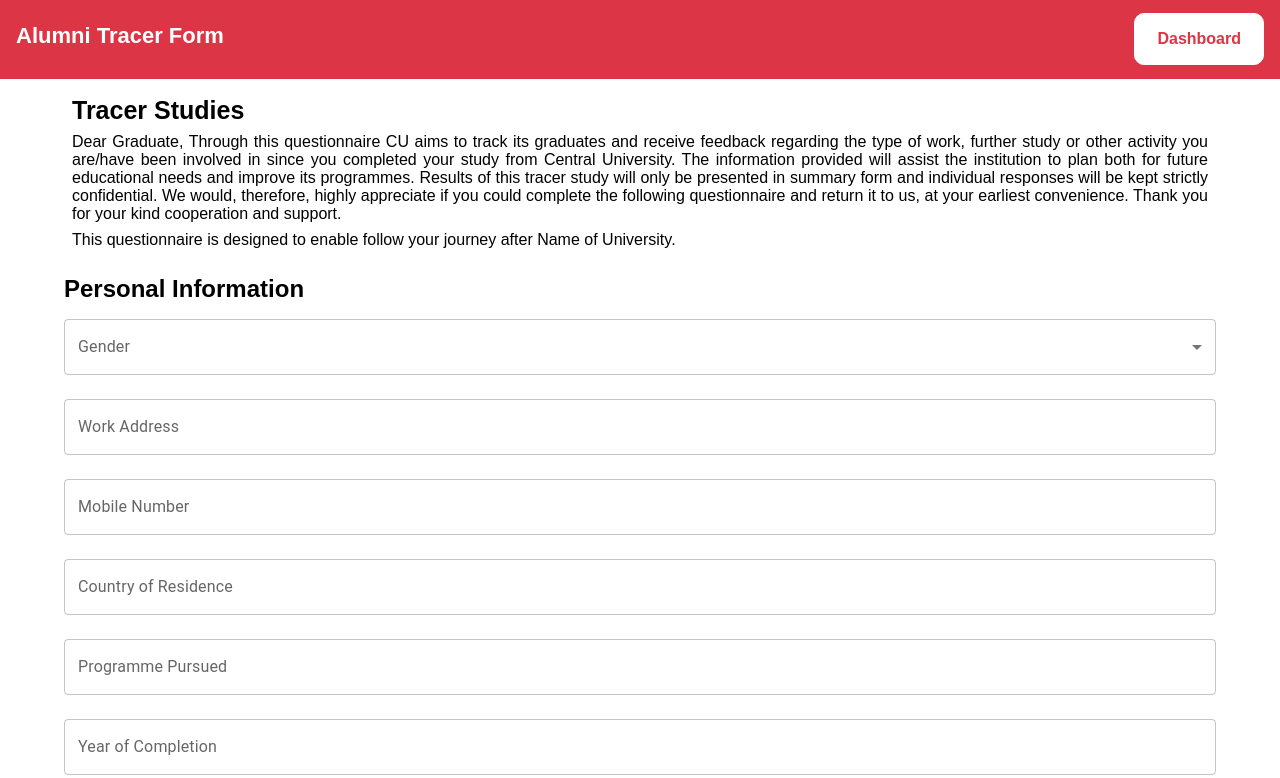
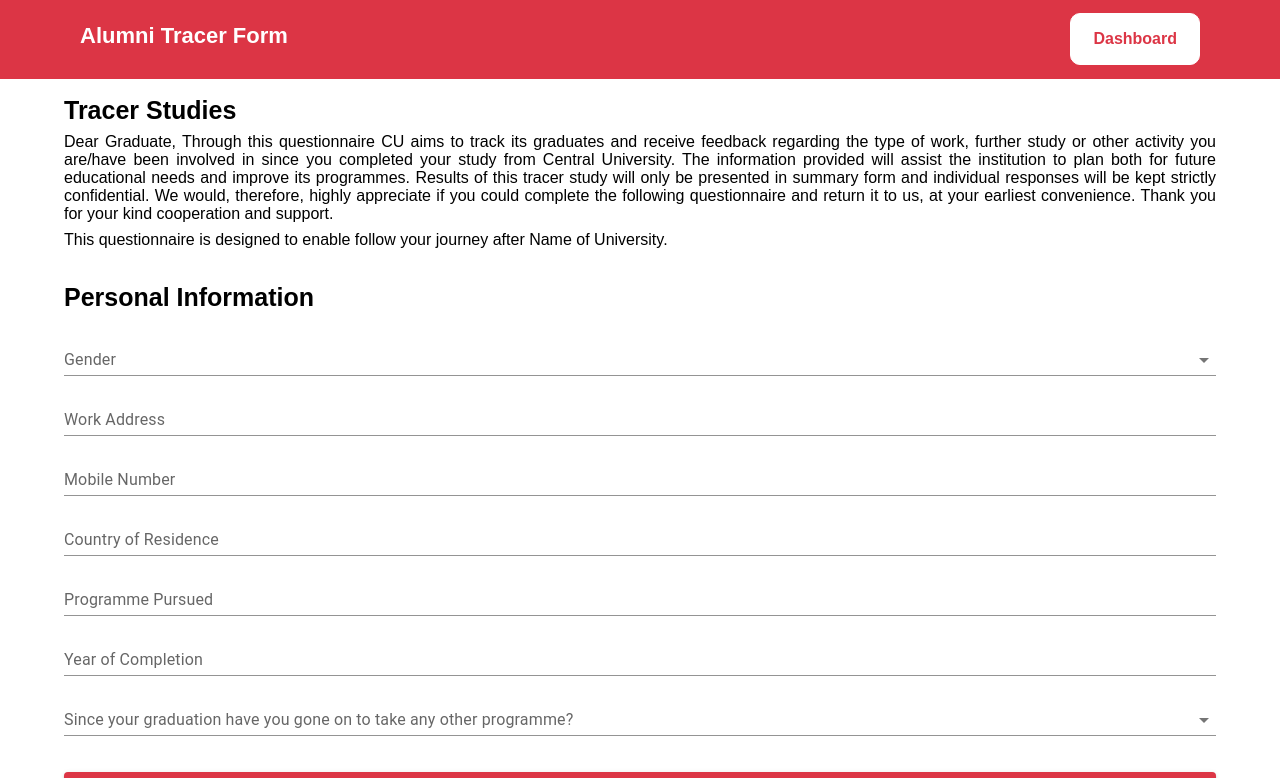
Before and after one commit to SoftLife0/TracerForm, a React (Create React App) app: page / in a window 1280 px wide. Shown: the top 778 px of the page. Built offline with nearby package versions, Linux system fonts and the light colour scheme; a web font is replaced by a local one.

Commit message:
done with skills and intention form section and writing logic for step forms

```diff
--- a/src/App.css
+++ b/src/App.css
@@ -23,11 +23,11 @@ body {
 .headings h2 {
     font-size: 25px;
     font-family: 'SF UI Display ', sans-serif;
-    margin: 1vh;
+    margin: 1vh 0;
 }
 
 .headings p {
     text-align: justify;
     font-family: 'SF UI Display ', sans-serif;
-    margin: 1vh;
+    margin: 1vh 0;
 }
--- a/src/components/Employment.jsx
+++ b/src/components/Employment.jsx
@@ -96,7 +96,8 @@ const Employment = ({ formData, onChange }) => {
         value={formData.current}
         onChange={handleInputChange}
         fullWidth
-        margin="normal"
+        margin="dense"
+        variant="standard"
       >
         {currentOptions.map(option => (
           <MenuItem key={option.value} value={option.value}>
@@ -112,7 +113,8 @@ const Employment = ({ formData, onChange }) => {
         value={formData.job}
         onChange={handleInputChange}
         fullWidth
-        margin="normal"
+        margin="dense"
+        variant="standard"
       >
         {jobOptions.map(option => (
           <MenuItem key={option.value} value={option.value}>
@@ -128,7 +130,8 @@ const Employment = ({ formData, onChange }) => {
         value={formData.serviceOptions}
         onChange={handleInputChange}
         fullWidth
-        margin="normal"
+        margin="dense"
+        variant="standard"
       >
         {serviceOptions.map(option => (
           <MenuItem key={option.value} value={option.value}>
@@ -143,7 +146,8 @@ const Employment = ({ formData, onChange }) => {
         value={formData.orgname}
         onChange={handleInputChange}
         fullWidth
-        margin="normal"
+        margin="dense"
+        variant="standard"
       />
 
       <TextField
@@ -152,7 +156,8 @@ const Employment = ({ formData, onChange }) => {
         value={formData.orgadd}
         onChange={handleInputChange}
         fullWidth
-        margin="normal"
+        margin="dense"
+        variant="standard"
       />
 
       <TextField
@@ -161,7 +166,8 @@ const Employment = ({ formData, onChange }) => {
         value={formData.title}
         onChange={handleInputChange}
         fullWidth
-        margin="normal"
+        margin="dense"
+        variant="standard"
       />
 
       <TextField
@@ -171,7 +177,8 @@ const Employment = ({ formData, onChange }) => {
         value={formData.orgtypeOptions}
         onChange={handleInputChange}
         fullWidth
-        margin="normal"
+        margin="dense"
+        variant="standard"
       >
         {orgtypeOptions.map(option => (
           <MenuItem key={option.value} value={option.value}>
@@ -187,7 +194,8 @@ const Employment = ({ formData, onChange }) => {
         value={formData.salaryOptions}
         onChange={handleInputChange}
         fullWidth
-        margin="normal"
+        margin="dense"
+        variant="standard"
       >
         {salaryOptions.map(option => (
           <MenuItem key={option.value} value={option.value}>
@@ -203,7 +211,8 @@ const Employment = ({ formData, onChange }) => {
         value={formData.employmentOptions}
         onChange={handleInputChange}
         fullWidth
-        margin="normal"
+        margin="dense"
+        variant="standard"
       >
         {employmentOptions.map(option => (
           <MenuItem key={option.value} value={option.value}>
@@ -219,7 +228,8 @@ const Employment = ({ formData, onChange }) => {
         value={formData.skillsOptions}
         onChange={handleInputChange}
         fullWidth
-        margin="normal"
+        margin="dense"
+        variant="standard"
       >
         {skillsOptions.map(option => (
           <MenuItem key={option.value} value={option.value}>
@@ -235,7 +245,8 @@ const Employment = ({ formData, onChange }) => {
         value={formData.timeframeOptions}
         onChange={handleInputChange}
         fullWidth
-        margin="normal"
+        margin="dense"
+        variant="standard"
       >
         {timeframeOptions.map(option => (
           <MenuItem key={option.value} value={option.value}>
@@ -251,7 +262,8 @@ const Employment = ({ formData, onChange }) => {
         value={formData.earnOptions}
         onChange={handleInputChange}
         fullWidth
-        margin="normal"
+        margin="dense"
+        variant="standard"
       >
         {earnOptions.map(option => (
           <MenuItem key={option.value} value={option.value}>
--- a/src/components/FormField.jsx
+++ b/src/components/FormField.jsx
@@ -14,7 +14,7 @@ const FormField = ({ label, type, value, onChange, options }) => {
           select
           label={label}
           value={value}
-          margin='normal'
+          margin='dense'
           onChange={handleChange}
           name={label.toLowerCase().replace(/\s+/g, '_')} // Convert label to lowercase and replace spaces with underscores
         >
@@ -30,7 +30,7 @@ const FormField = ({ label, type, value, onChange, options }) => {
           type={type} // Set input type dynamically
           label={label}
           value={value}
-          margin='normal'
+          margin='dense'
           onChange={handleChange}
           name={label.toLowerCase().replace(/\s+/g, '_')} // Convert label to lowercase and replace spaces with underscores
         />
--- a/src/components/Header.jsx
+++ b/src/components/Header.jsx
@@ -1,15 +1,15 @@
-// import { Container } from '@mui/material';
+import { Container } from '@mui/material';
 import React from 'react';
 
 const Header = () => {
   return (
     <div style={{ position: 'fixed', width: '100%', zIndex: '100', top: '0', backgroundColor: '#dc3545', borderBottom: '1px solid #dc3545' }}>
+          <Container>
         <nav className="navbar navbar-expand-lg navbar-light bg-light" style={{ padding: '13px 16px', display: 'flex', justifyContent: 'space-between' }}>
-          {/* <Container> */}
           <a className="navbar-brand" href="/" style={{ color: '#fff', fontWeight: '800', fontSize: '22px', textDecoration: 'none', paddingTop:'10px'}}>Alumni Tracer Form</a>
           <button className="pill-button">Dashboard</button>
         </nav>
-        {/* </Container> */}
+        </Container>
     </div>
 
   );
--- a/src/components/Info.jsx
+++ b/src/components/Info.jsx
@@ -31,8 +31,8 @@ const Info = ({ formData, onChange }) => {
   return (
     <div>
 
-      <div className='title'>
-        <h4 style={{ fontWeight: 'bold', fontSize: '24px', margin: '0' }}>Personal Information</h4>
+      <div className='headings'>
+        <h2>Personal Information</h2>
       </div>
 
       <TextField
@@ -42,7 +42,8 @@ const Info = ({ formData, onChange }) => {
         value={formData.gender}
         onChange={handleInputChange}
         fullWidth
-        margin="normal"
+        margin="dense"
+        variant="standard"
       >
         {genderOptions.map(option => (
           <MenuItem key={option.value} value={option.value}>
@@ -57,7 +58,8 @@ const Info = ({ formData, onChange }) => {
         value={formData.workAddress}
         onChange={handleInputChange}
         fullWidth
-        margin="normal"
+        margin="dense"
+        variant="standard"
       />
 
       <TextField
@@ -66,7 +68,8 @@ const Info = ({ formData, onChange }) => {
         value={formData.mobileNumber}
         onChange={handleInputChange}
         fullWidth
-        margin="normal"
+        margin="dense"
+        variant="standard"
       />
 
       <TextField
@@ -75,7 +78,8 @@ const Info = ({ formData, onChange }) => {
         value={formData.residence}
         onChange={handleInputChange}
         fullWidth
-        margin="normal"
+        margin="dense"
+        variant="standard"
       />
 
       <TextField
@@ -84,7 +88,8 @@ const Info = ({ formData, onChange }) => {
         value={formData.programmePursued}
         onChange={handleInputChange}
         fullWidth
-        margin="normal"
+        margin="dense"
+        variant="standard"
       />
 
       <TextField
@@ -94,7 +99,8 @@ const Info = ({ formData, onChange }) => {
         value={formData.yearOfCompletion}
         onChange={handleInputChange}
         fullWidth
-        margin="normal"
+        margin="dense"
+        variant="standard"
       />
 
       <TextField
@@ -104,7 +110,8 @@ const Info = ({ formData, onChange }) => {
         value={formData.others}
         onChange={handleInputChange}
         fullWidth
-        margin="normal"
+        margin="dense"
+        variant="standard"
       >
         {othersOptions.map(option => (
           <MenuItem key={option.value} value={option.value}>
@@ -121,7 +128,8 @@ const Info = ({ formData, onChange }) => {
           value={formData.pro}
           onChange={handleInputChange}
           fullWidth
-          margin="normal"
+          margin="dense"
+          variant="standard"
         />
 
         {/* Additional fields for the "Yes" option */}
@@ -131,7 +139,8 @@ const Info = ({ formData, onChange }) => {
           value={formData.institution}
           onChange={handleInputChange}
           fullWidth
-          margin="normal"
+          margin="dense"
+          variant="standard"
         />
 
         <TextField
@@ -141,7 +150,8 @@ const Info = ({ formData, onChange }) => {
           value={formData.completed}
           onChange={handleInputChange}
           fullWidth
-          margin="normal"
+          margin="dense"
+          variant="standard"
         />
 
         <TextField
@@ -151,7 +161,8 @@ const Info = ({ formData, onChange }) => {
             value={formData.satisfaction}
             onChange={handleInputChange}
             fullWidth
-            margin="normal"
+            margin="dense"
+            variant="standard"
           >
             {satisfactionOptions.map(option => (
               <MenuItem key={option.value} value={option.value}>
--- a/src/components/Skill.jsx
+++ b/src/components/Skill.jsx
@@ -120,7 +120,8 @@ const Skill = ({ formData, onChange }) => {
           value={formData[question.name]}
           onChange={handleInputChange}
           fullWidth
-          margin="normal"
+          margin="dense"
+          variant="standard"
         >
           <MenuItem value="" disabled>Select an option...</MenuItem>
           {skillOptions.map((option) => (
@@ -146,7 +147,8 @@ const Skill = ({ formData, onChange }) => {
           value={formData[question.name]}
           onChange={handleInputChange}
           fullWidth
-          margin="normal"
+          margin="dense"
+          variant="standard"
         >
           <MenuItem value="" disabled>Select an option...</MenuItem>
           {abilityOptions.map((option) => (
@@ -170,7 +172,8 @@ const Skill = ({ formData, onChange }) => {
         value={formData.staying}
         onChange={handleInputChange}
         fullWidth
-        margin="normal"
+        margin="dense"
+        variant="standard"
       >
         {stayingOptions.map(option => (
           <MenuItem key={option.value} value={option.value}>
@@ -186,7 +189,8 @@ const Skill = ({ formData, onChange }) => {
         value={formData.schoolReturn}
         onChange={handleInputChange}
         fullWidth
-        margin="normal"
+        margin="dense"
+        variant="standard"
       >
         {schoolReturnOptions.map(option => (
           <MenuItem key={option.value} value={option.value}>
@@ -202,7 +206,8 @@ const Skill = ({ formData, onChange }) => {
         value={formData.unemployedReason}
         onChange={handleInputChange}
         fullWidth
-        margin="normal"
+        margin="dense"
+        variant="standard"
       >
         {unemployedReasonOptions.map(option => (
           <MenuItem key={option.value} value={option.value}>
@@ -218,7 +223,8 @@ const Skill = ({ formData, onChange }) => {
         value={formData.employment}
         onChange={handleInputChange}
         fullWidth
-        margin="normal"
+        margin="dense"
+        variant="standard"
       >
         {employmentOptions.map(option => (
           <MenuItem key={option.value} value={option.value}>
@@ -235,7 +241,8 @@ const Skill = ({ formData, onChange }) => {
             value={formData.workframe}
             onChange={handleInputChange}
             fullWidth
-            margin="normal"
+            margin="dense"
+            variant="standard"
         >
             {workframeOptions.map(option => (
             <MenuItem key={option.value} value={option.value}>
```
